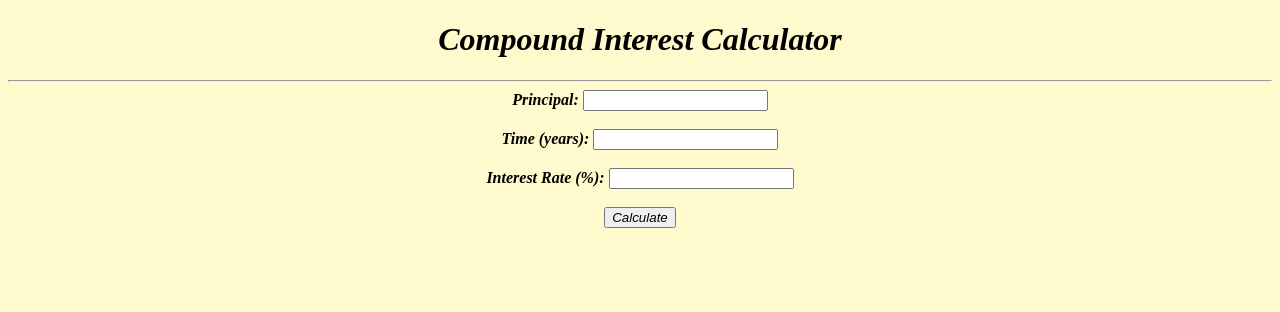
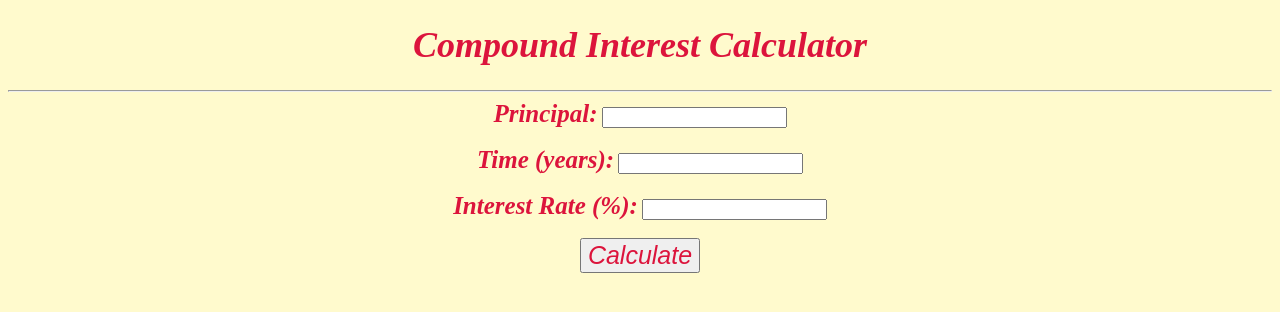
Before and after one commit to Sakleshwar/compoundcalc, a Django app: page / in a window 1280 px wide. Shown: the top 312 px of the page. Run offline with Django 4.2, Linux system fonts and the light colour scheme.

Commit message:
modified templates

```diff
--- a/compund_int_cal/calculator/templates/index.html
+++ b/compund_int_cal/calculator/templates/index.html
@@ -1,21 +1,22 @@
 <!DOCTYPE html>
 <html>
   <head>
+
     <title>Compound Interest Calculator</title>
   </head>
   <body style="background-color: lemonchiffon;">
-    <center><h1 style="font-style: italic;">Compound Interest Calculator</h1></center>
+    <center><h1 style="font-style: italic; font-size: 36px; color: crimson;" >Compound Interest Calculator</h1></center>
     <hr>
     <form method="post">
       {% csrf_token %}
       <center>
-      <b><label for="principal"><i>Principal:</i></label>
+      <b><label for="principal" style="font-size: 25px; color: crimson;"><i>Principal:</i></label>
       <input type="number" name="principal" required><br><br>
-      <label for="time"><i>Time (years):</i></label>
+      <label for="time" style="font-size: 25px; color: crimson;"><i>Time (years):</i></label>
       <input type="number" name="time" required><br><br>
-      <label for="rate"><i>Interest Rate (%):</i></label>
+      <label for="rate" style="font-size: 25px; color: crimson;"><i>Interest Rate (%):</i></label>
       <input type="number" name="rate" required><br><br>
-      <button type="submit"><i>Calculate</i></button></b></center>
+      <button type="submit" style="color: crimson; font-size: 25px;"><i>Calculate</i></button></b></center>
     </form>
   </body>
 </html>
```
